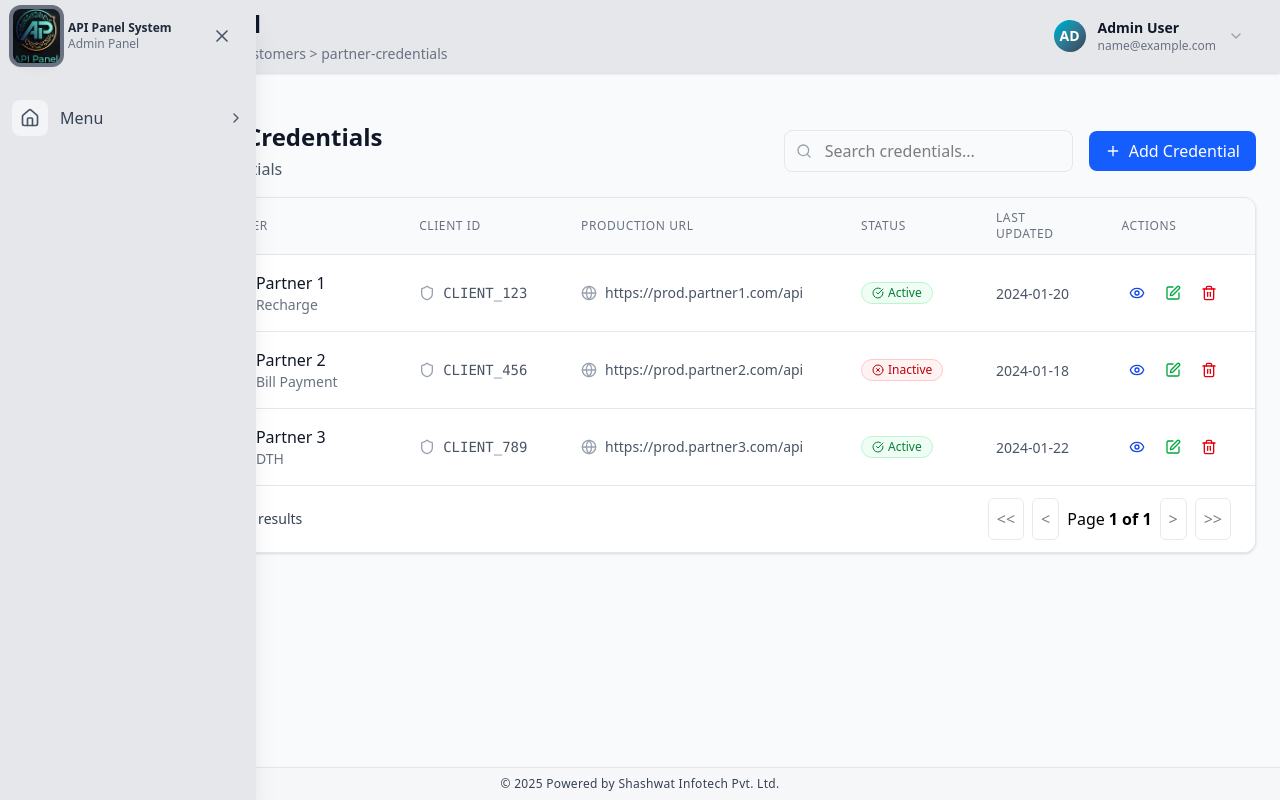
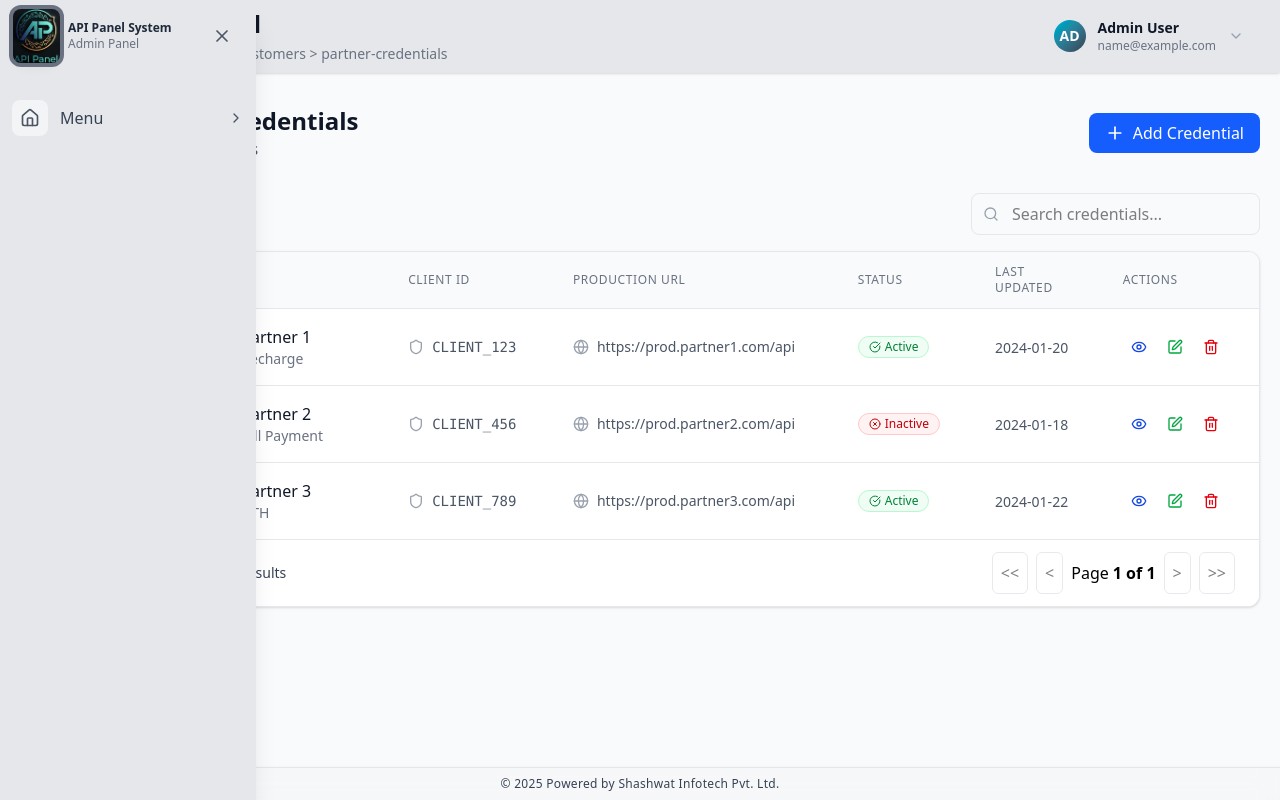
Before and after one commit to ShivrajPatil161/Api-Panel, a React (Vite) app in the folder frontend/: page /dashboard/customers/partner-credentials in a window 1280 px wide. Built offline with nearby package versions, Linux system fonts and the light colour scheme; sample sign-in values are in the browser's storage.

Commit message:
ui refined...

```diff
--- a/frontend/src/components/Tables/CustomerList.jsx
+++ b/frontend/src/components/Tables/CustomerList.jsx
@@ -29,6 +29,7 @@ import {
 } from '../../constants/API/customerApi'
 import CustomerOnboarding from '../Forms/CustomerOnboarding/CustomerOnborading'
 import PartnerView from '../View/PartnerView'
+import PageHeader from '../UI/PageHeader'
 
 // Utility Components
 const StatusBadge = ({ status }) => {
@@ -278,18 +279,18 @@ const ApiPartnerList = () => {
     }
 
     return (
-        <div className="min-h-screen bg-gray-50 p-6">
+        <div className="min-h-screen bg-gray-50 p-3">
             <div className="mx-auto">
-                {/* Header */}
-                <div className="flex items-center justify-between mb-4">
-                    <div className='flex items-center'>
-                        <Handshake className='text-blue-600 mr-3' size={32} />
-                        <div>
-                            <h2 className="text-2xl font-bold text-gray-900">API Partner Management</h2>
-                            <p className="text-gray-600 mt-1">{partners.length} total API partners</p>
-                        </div>
-                    </div>
-                    <div className="flex items-center space-x-4">
+                <div className="mb-4">
+                    <PageHeader
+                        icon={Handshake}
+                        iconColor="text-blue-600"
+                        title="API Partner Management"
+                        description={`${partners.length} total API partners`}
+                    />
+
+                    {/* Search Bar */}
+                    <div className="flex justify-end mt-4">
                         <div className="relative">
                             <Search className="w-4 h-4 absolute left-3 top-1/2 transform -translate-y-1/2 text-gray-400" />
                             <input
--- a/frontend/src/components/Tables/PartnerCredentialTable.jsx
+++ b/frontend/src/components/Tables/PartnerCredentialTable.jsx
@@ -25,6 +25,7 @@ import {
 import { toast } from 'react-toastify'
 import PartnerCredentialForm from '../Forms/PartnerCredentialForm'
 import PartnerCredentialView from '../View/PartnerCredentialView'
+import PageHeader from '../UI/PageHeader'
 
 // Mock data - Replace with API call later
 const mockCredentials = [
@@ -309,18 +310,22 @@ const PartnerCredentialTable = () => {
     })
 
     return (
-        <div className="min-h-screen bg-gray-50 p-6">
+        <div className="min-h-screen bg-gray-50 p-2 pr-5">
             <div className="mx-auto">
-                {/* Header */}
-                <div className="flex items-center justify-between mb-4">
-                    <div className='flex items-center'>
-                        <Key className='text-blue-600 mr-3' size={32} />
-                        <div>
-                            <h2 className="text-2xl font-bold text-gray-900">Partner Credentials</h2>
-                            <p className="text-gray-600 mt-1">{credentials.length} total credentials</p>
-                        </div>
-                    </div>
-                    <div className="flex items-center space-x-4">
+                <div className="mb-4">
+                    <PageHeader
+                        icon={Key}
+                        iconColor="text-blue-600"
+                        title="Partner Credentials"
+                        description={`${credentials.length} total credentials`}
+                        buttonText="Add Credential"
+                        buttonIcon={Plus}
+                        onButtonClick={() => setAddModal(true)}
+                        buttonColor="bg-blue-600 hover:bg-blue-700"
+                    />
+
+                    {/* Search Bar */}
+                    <div className="flex justify-end mt-4">
                         <div className="relative">
                             <Search className="w-4 h-4 absolute left-3 top-1/2 transform -translate-y-1/2 text-gray-400" />
                             <input
@@ -331,13 +336,6 @@ const PartnerCredentialTable = () => {
                                 className="pl-10 pr-4 py-2 border border-gray-200 rounded-lg focus:ring-2 focus:ring-blue-500 focus:border-transparent"
                             />
                         </div>
-                        <button
-                            onClick={() => setAddModal(true)}
-                            className="flex items-center space-x-2 px-4 py-2 bg-blue-600 text-white rounded-lg hover:bg-blue-700 transition-colors"
-                        >
-                            <Plus className="w-4 h-4" />
-                            <span>Add Credential</span>
-                        </button>
                     </div>
                 </div>
 
--- a/frontend/src/components/Tables/PrefundRequestsTable.jsx
+++ b/frontend/src/components/Tables/PrefundRequestsTable.jsx
@@ -7,11 +7,12 @@ import {
     getFilteredRowModel,
     flexRender,
 } from "@tanstack/react-table";
-import { Plus, ChevronLeft, ChevronRight, Search, Eye } from "lucide-react";
+import { Plus, ChevronLeft, ChevronRight, Search, Eye, Wallet, GitPullRequest, LucideGitPullRequestArrow, IndianRupee } from "lucide-react";
 import { usePrefundQueries } from "../Hooks/usePrefundQueries";
 import PrefundRequestForm from "../Forms/PrefundRequestForm";
 import PrefundRequestModal from "../View/PrefundRequestModal";
 import TableShimmer from "../Shimmer/TableShimmer";
+import PageHeader from "../UI/PageHeader";
 
 const PrefundRequestsTable = () => {
     const userType = localStorage.getItem("userType");
@@ -103,29 +104,20 @@ const PrefundRequestsTable = () => {
     return (
         <div className="min-h-screen bg-gray-50 p-6">
             <div className=" mx-auto">
-                {/* Header */}
-                <div className="mb-8 flex items-center justify-between">
-                    <div>
-                        <h1 className="text-2xl font-bold text-gray-900">
-                            Prefund Requests
-                        </h1>
-                        <p className="text-gray-600 text-sm">
-                            {userType === "admin" || userType === "super_admin"
-                                ? "Manage and review all prefund requests"
-                                : "View and manage your prefund submissions"}
-                        </p>
-                    </div>
-
-                    {userType !== "admin" && userType !== "super_admin" && (
-                        <button
-                            onClick={() => setIsFormOpen(true)}
-                            className="flex items-center space-x-2 bg-blue-600 text-white px-4 py-2 rounded-lg hover:bg-blue-700 transition-colors"
-                        >
-                            <Plus className="h-5 w-5" />
-                            <span>New Request</span>
-                        </button>
-                    )}
-                </div>
+                <PageHeader
+                    icon={IndianRupee}
+                    iconColor="text-blue-600"
+                    title="Prefund Requests"
+                    description={
+                        userType === "admin" || userType === "super_admin"
+                            ? "Manage and review all prefund requests"
+                            : "View and manage your prefund submissions"
+                    }
+                    buttonText={userType !== "admin" && userType !== "super_admin" ? "New Request" : undefined}
+                    buttonIcon={userType !== "admin" && userType !== "super_admin" ? Plus : undefined}
+                    onButtonClick={userType !== "admin" && userType !== "super_admin" ? () => setIsFormOpen(true) : undefined}
+                    buttonColor="bg-blue-600 hover:bg-blue-700"
+                />
 
                 {/* Table Card */}
                 <div className="bg-white rounded-lg shadow-sm">
```
